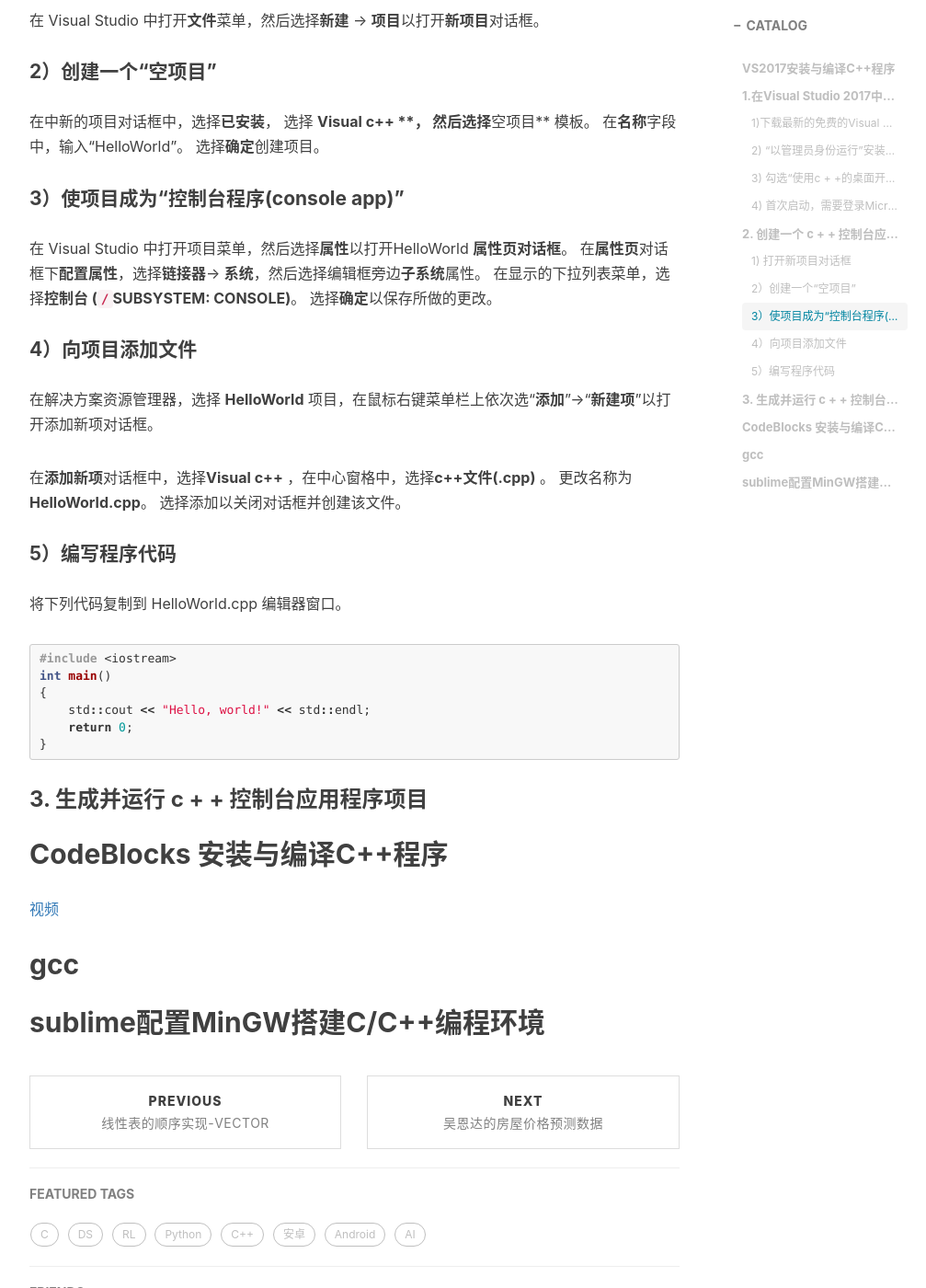
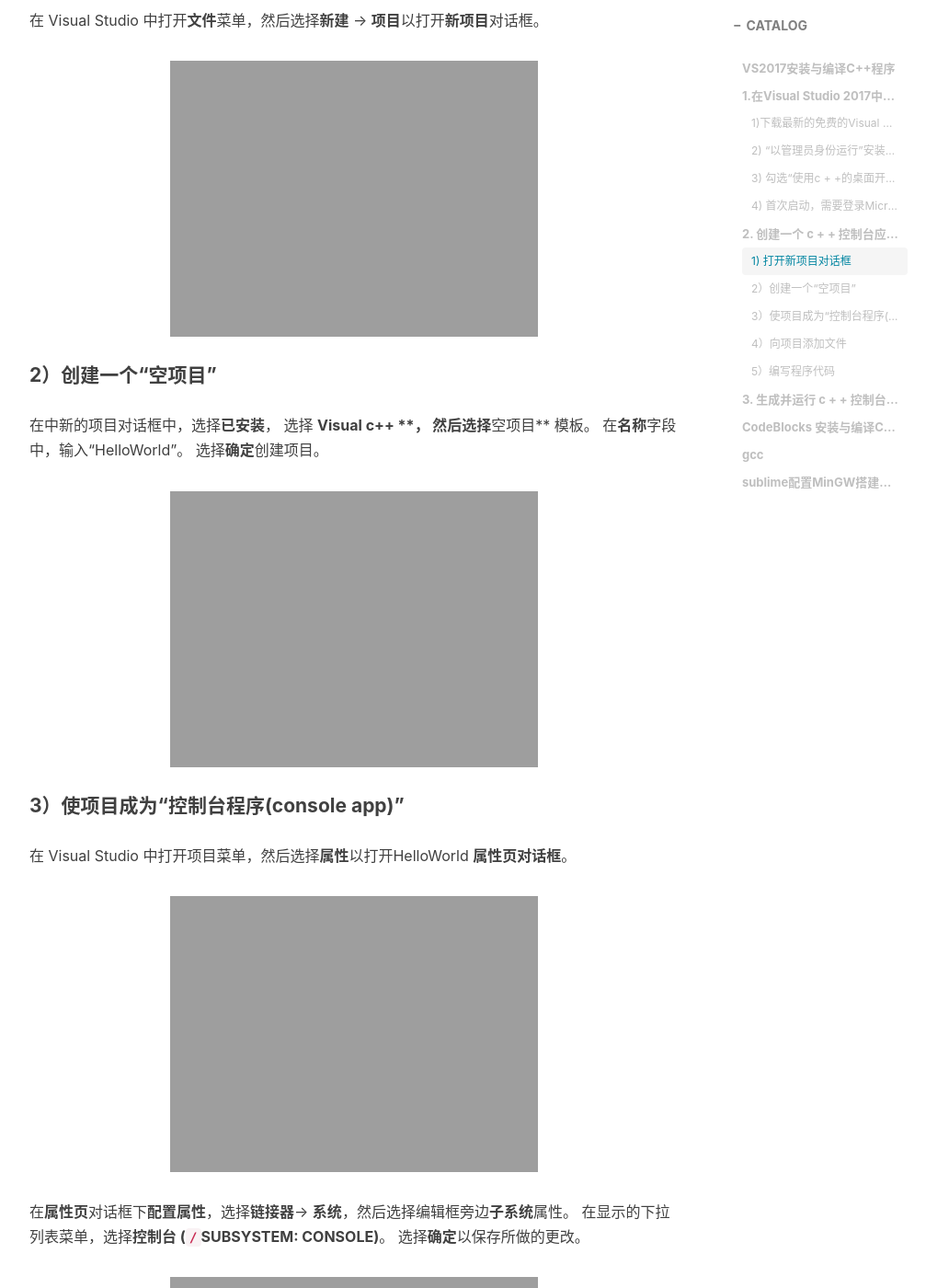
Before and after one commit to xuepro/xuepro.github.io, a Jekyll site: the page built from _posts/2018-09-24-C++17安装、配置.md, in a window 1280 px wide and 1400 px high, scrolled down 5623 px. Shown: the whole window at 92% size, without its empty margins (233-1240 px from the left). Built offline with Jekyll 4.4.1, drawn with Linux system fonts in a browser that asks for light colours; nearby versions of some CDN libraries; comment, search, counter and statistics services are not loaded.

Commit message:
Update 2018-09-24-C++17安装、配置.md

````diff
--- a/_posts/2018-09-24-C++17安装、配置.md
+++ b/_posts/2018-09-24-C++17安装、配置.md
@@ -87,19 +87,32 @@
 
 在 Visual Studio 中打开**文件**菜单，然后选择**新建** -> **项目**以打开**新项目**对话框。
 
+
+![](https://p.hwdong.com/book_imgs/vs/10-new_proj.png)
+
 #### 2）创建一个“空项目”
 在中新的项目对话框中，选择**已安装**， 选择 **Visual c++ **， 然后选择**空项目** 模板。 在**名称**字段中，输入“HelloWorld”。 选择**确定**创建项目。
 
+![](https://p.hwdong.com/book_imgs/vs/10-new_proj2.png)
+
 #### 3）使项目成为“控制台程序(console app)”
 在 Visual Studio 中打开项目菜单，然后选择**属性**以打开HelloWorld **属性页对话框**。
+
+![](https://p.hwdong.com/book_imgs/vs/10-new_proj3.png)
+
 在**属性页**对话框下**配置属性**，选择**链接器**-> **系统**，然后选择编辑框旁边**子系统**属性。 在显示的下拉列表菜单，选择**控制台 (```/```SUBSYSTEM: CONSOLE)**。 选择**确定**以保存所做的更改。
+
+![](https://p.hwdong.com/book_imgs/vs/10-new_proj4.png)
 
 #### 4）向项目添加文件
 
 在解决方案资源管理器，选择 **HelloWorld** 项目，在鼠标右键菜单栏上依次选“**添加**”->“**新建项**”以打开添加新项对话框。
 
+![](https://p.hwdong.com/book_imgs/vs/10-new_proj5.png)
 
 在**添加新项**对话框中，选择**Visual c++** ，在中心窗格中，选择**c++文件(.cpp)** 。 更改名称为 **HelloWorld.cpp**。 选择添加以关闭对话框并创建该文件。
+
+![](https://p.hwdong.com/book_imgs/vs/10-new_proj6.png)
 
 #### 5）编写程序代码
 
@@ -115,6 +128,7 @@
 }
 ```
 
+ ![](https://p.hwdong.com/book_imgs/vs/10-new_proj7.png)
 
 
 ### 3. 生成并运行 c + + 控制台应用程序项目
````
